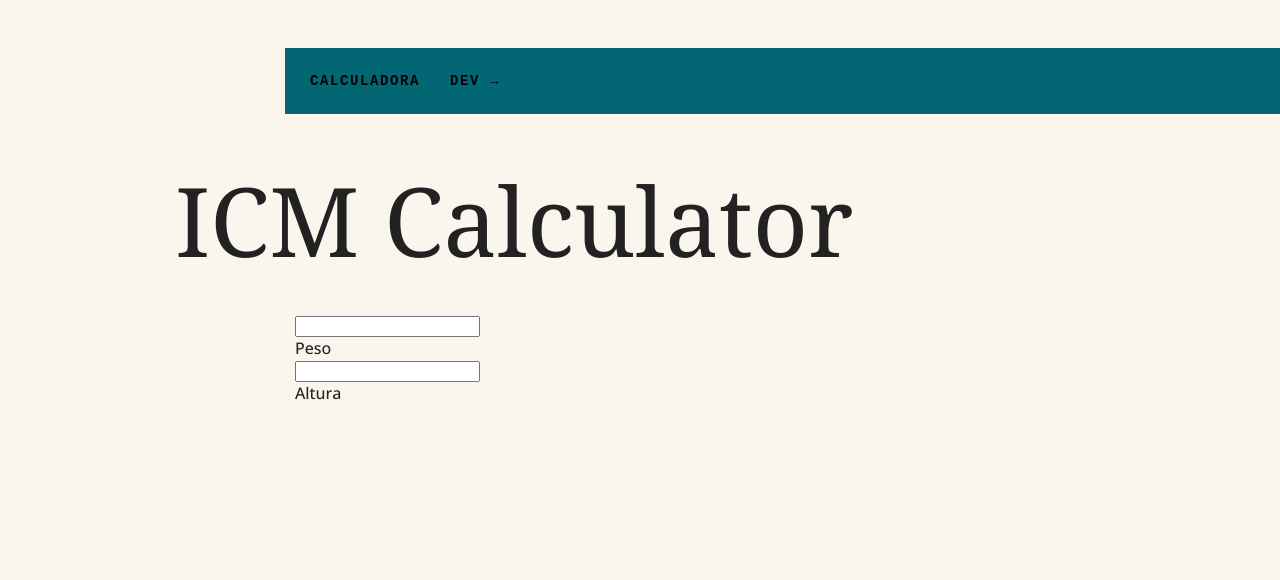
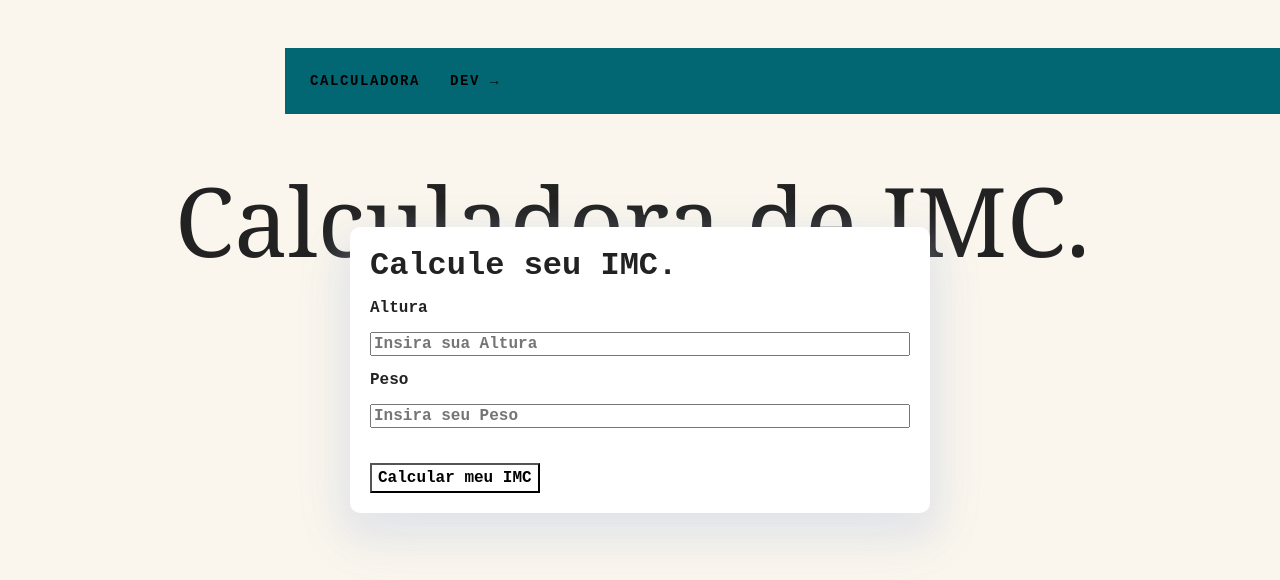
Before and after one commit to rovicz/IMC-Calculator, a plain HTML site: page index.html in a window 1280 px wide. Drawn offline with nearby package versions, Linux system fonts and the light colour scheme.

Commit message:
new html and style

```diff
--- a/css/style.css
+++ b/css/style.css
@@ -18,7 +18,7 @@ body {
   -webkit-font-smoothing: antialiased;
   display: grid;
   grid-template-columns: 1fr 120px minmax(300px, 830px) 1fr;
-  font-family: 'Open Sans', sans-serif;
+  font-family: monospace, sans-serif;
 }
 
 .menu {
@@ -66,3 +66,57 @@ body {
   margin-bottom: 1rem;
   grid-column: 1 / 4;
 }
+
+.calculadora {
+  display: flex;
+  flex-wrap: wrap;
+  justify-content: center;
+  margin: 0 auto;
+  position: absolute;
+  top: 45%;
+  left: 0;
+  width: 100%;
+  margin-top: 0px;
+  transform: translateY(-50%);
+  z-index: 20;
+}
+
+* {
+  box-sizing: border-box;
+}
+
+h2 {
+  margin-bottom: 15px;
+  font-family: monospace;
+  font-size: 2rem;
+  font-weight: bold;
+}
+
+#formulario {
+  width: 580px;
+  background: #fff;
+  padding: 20px;
+  border-radius: 10px;
+  margin: 30px 10px 10px 10px;
+  box-shadow: 0 20px 60px 0 rgb(186 200 227 / 10%), 0 16px 36px 10px rgb(186 200 227 / 30%);
+}
+
+label, input {
+  display: block;
+    width: 100%;
+    outline: none !important;
+    margin-bottom: 15px;
+    font-family: monospace;
+    font-weight: bold;
+    font-size: 1rem;
+}
+
+#calcular {
+  height: 30px;
+  background: white;
+  font-family: monospace;
+  cursor: pointer;
+  margin-top: 20px;
+  font-size: 1rem;
+  font-weight: bold;
+}
--- a/index.html
+++ b/index.html
@@ -26,18 +26,27 @@
   </nav>
 
   <section class="grid-section">
-    <h1 class="titulo">ICM Calculator</h1>
+    <h1 class="titulo">Calculadora de IMC.</h1>
+  </section>
 
-    <div class="form grid-section">
-      <form action="">
-        <input type="text" id="peso" name="peso" required>
-        <label for="peso">Peso</label>
+  <section class="calculadora">
+    <div class="form">
+      <form id="formulario">
+        <h2>Calcule seu IMC.</h1>
 
-        <input type="text" id="altura" name="altura" required>
-        <label for="altura">Altura</label>
+          <label for="altura">Altura</label>
+          <input type="number" id="altura" name="altura" placeholder="Insira sua Altura" required>
+
+          <label for="peso">Peso</label>
+          <input type="number" id="peso" name="peso" placeholder="Insira seu Peso" required>
+
+          <button type="submit" id="calcular">Calcular meu IMC</button>
+
+          <div class="result">
+
+          </div>
       </form>
     </div>
-
   </section>
 
   <!-- ------------------------------------ -->
```
